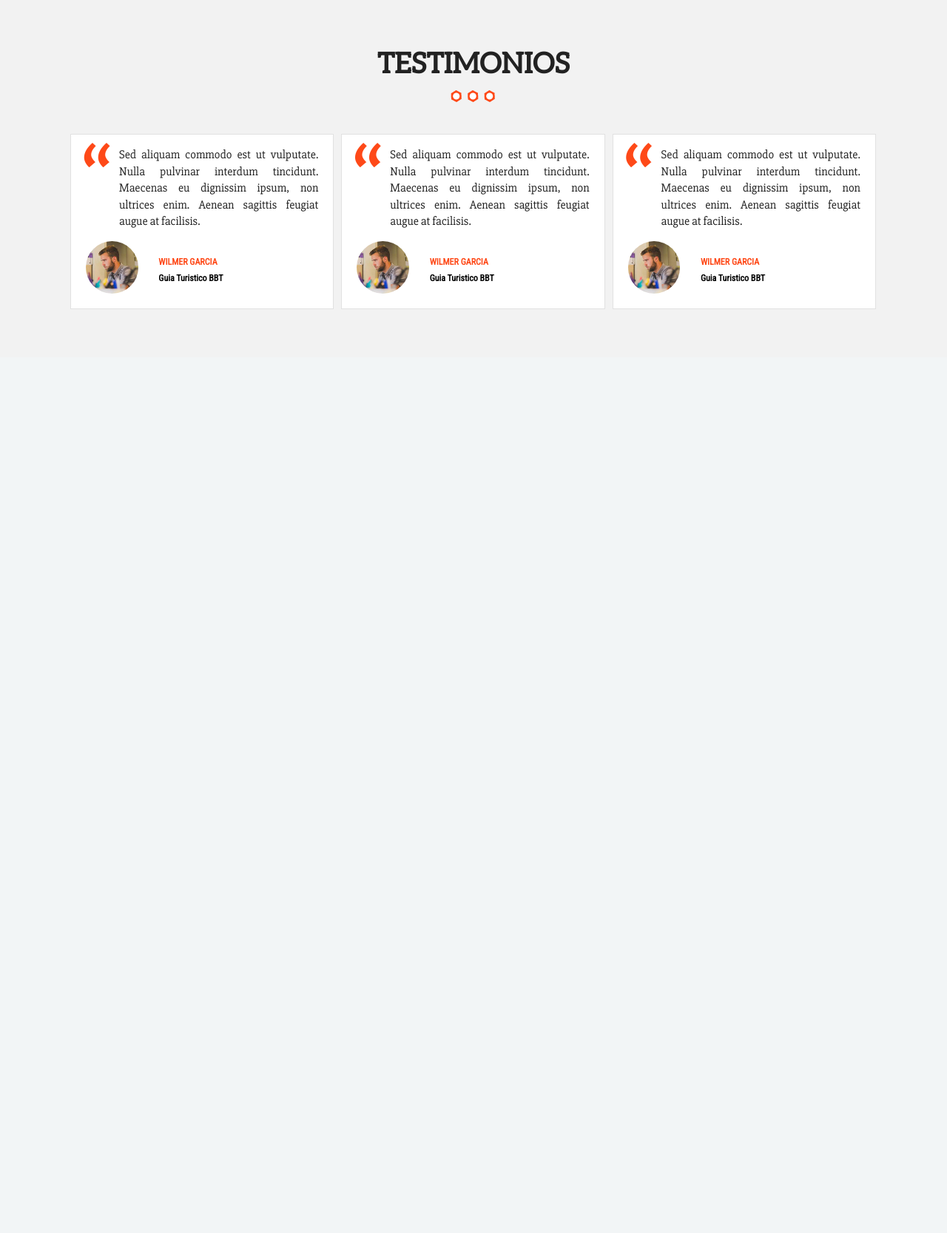
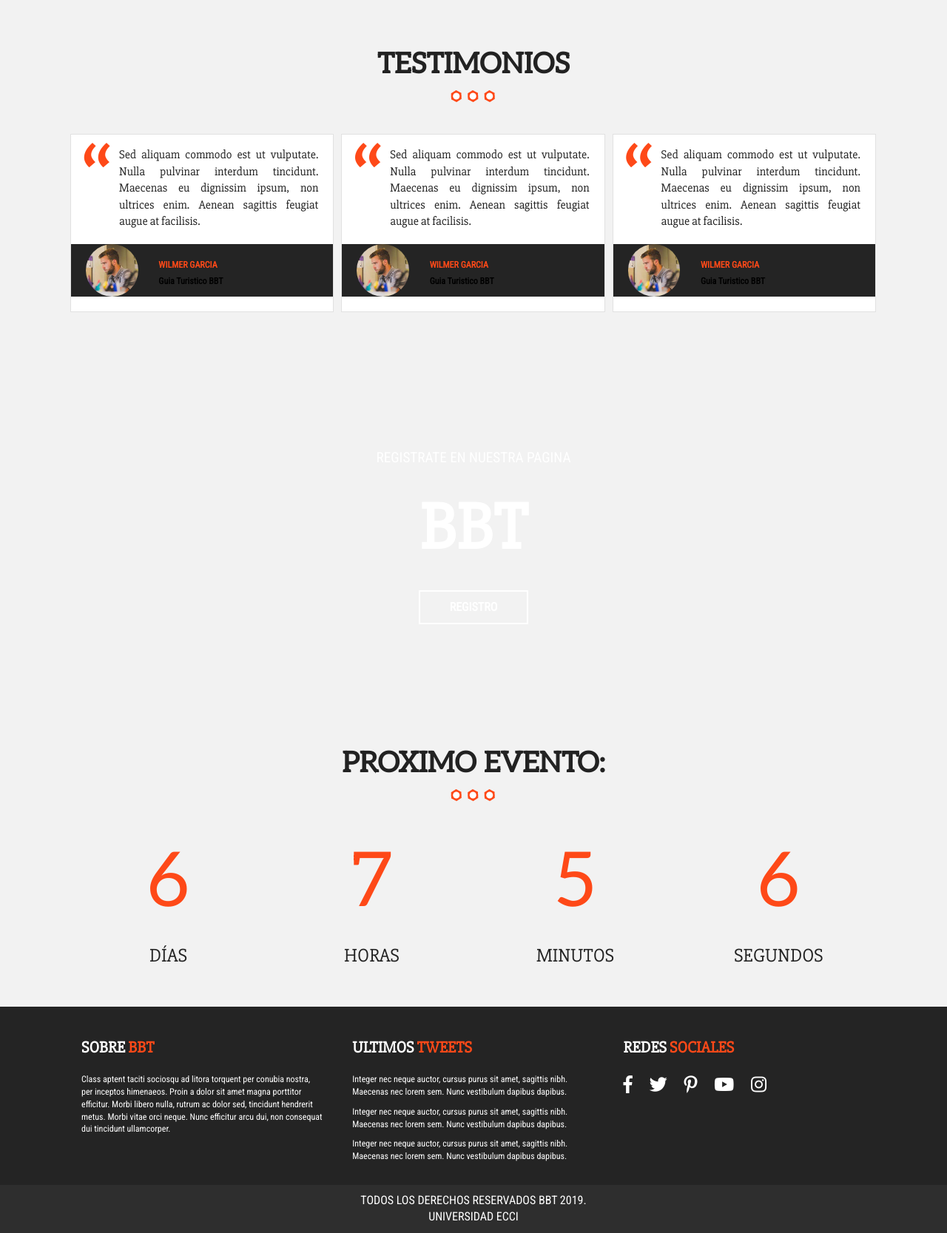
Before and after one commit to MonterrosaF/proyecto-BBT, a PHP site: page / in a window 1280 px wide. Shown: the part 4214-5881 px from the top of the page at 74% size. Before the commit the page ends 4632 px from the top, so only its background shows below. Run offline with PHP 8.4, Linux system fonts and the light colour scheme; some libraries are stand-ins or nearby versions.

Commit message:
HTML y CSS completo

```diff
--- a/css/main.css
+++ b/css/main.css
@@ -704,6 +704,107 @@
         margin-top: 5px;
     }
 
+    div.newsletter{
+        position: relative;
+        height: auto;
+    }
+
+    div.newsletter::before{
+        background-image: url(../img/viaje-en-bicicleta.jpg);
+        content: '';
+    }
+
+    div.newsletter .contenido{
+        padding: 100px 0;
+        color: white;
+        text-align: center;
+        position: relative;
+    }
+
+    div.newsletter .contenido p{
+        font-size: 1.2em;
+        text-transform: uppercase;
+    }
+
+    div.newsletter .contenido h3{
+        color: white;
+        text-transform: uppercase;
+        font-size: 7vw;
+        font-family: 'Slabo 27px', serif;
+    }
+
+    .button.transparente{
+        background-color: transparent;
+        border: 2px solid white;
+    }
+
+    .button.transparente:hover{
+        background-color: #fe4918;
+        border: 2px solid #fe4918;
+    }
+
+    div.cuenta-regresiva ul li{
+        text-transform: uppercase;
+        font-family: 'Slabo 27px', serif;
+        font-size: 1.6rem;
+        text-align: center;
+    }
+
+    @media only screen and (min-width:768px){
+        div.cuenta-regresiva ul li{
+            width: 25%;
+            float: left;
+        }
+    }
+
+    footer{
+        background-color: #242424;
+        padding-top: 40px;
+        margin-top: 20px;
+    }
+
+    footer .contenedor > div{
+        color: white;
+        padding: 0px 20px;
+        font-size: 12px;
+    }
+
+    @media only screen and (min-width:768px){
+        footer .contenedor > div{
+            width: 33.3%;
+            float: left
+        }
+    }
+
+    footer h3{
+        color: white;
+        text-transform: uppercase;
+        font-family: 'Slabo 27px', serif;
+        margin-bottom: 20px;
+    }
+
+    footer h3 span{
+        color: #fe4918;
+        text-transform: uppercase;
+    }
+
+    footer .ultimos-tweets li {
+        margin-bottom: 10px;
+    }
+
+    footer nav.redes-sociales{
+        text-align: left;
+    }
+
+    p.copyright{
+        background-color: #2e2e2e;
+        color: white;
+        padding: 10px 0;
+        margin: 20px 0 0 0;
+        text-align: center;
+        text-transform: uppercase;
+    }
+
 /* ==========================================================================
    Helper classes
    ========================================================================== */
--- a/index.html
+++ b/index.html
@@ -248,6 +248,59 @@
     </div>
   </section>
 
+  <div class="newsletter parallax">
+    <div class="contenido contenedor">
+      <p>Registrate en nuestra pagina</p>
+      <h3>BBT</h3>
+      <a href="#" class="button transparente">Registro</a>
+    </div>
+  </div>
+
+  <section class="seccion">
+    <h2>PROXIMO EVENTO:</h2>
+    <div class="cuenta-regresiva contenedor">
+      <ul class="clearfix">
+        <li><p class="numero">6</p> Días</li>
+        <li><p class="numero">7</p> Horas</li>
+        <li><p class="numero">5</p> Minutos</li>
+        <li><p class="numero">6 </p>Segundos</li>
+      </ul>
+    </div>
+  </section>
+
+  <footer class="site-footer">
+    <div class="contenedor clearfix">
+      <div class="footer-informacion">
+        <h3>SOBRE <span>BBT</span></h3>
+        <p>Class aptent taciti sociosqu ad litora torquent per conubia nostra, per inceptos himenaeos. Proin a dolor sit amet magna porttitor efficitur. Morbi libero nulla, rutrum ac dolor sed, tincidunt hendrerit metus. Morbi vitae orci neque. Nunc efficitur arcu dui, non consequat dui tincidunt ullamcorper. </p>
+      </div>
+      <div class="ultimos-tweets">
+        <h3>ULTIMOS <span>tweets</span></h3>
+        <ul>
+          <li>Integer nec neque auctor, cursus purus sit amet, sagittis nibh. Maecenas nec lorem sem. Nunc vestibulum dapibus dapibus.</li>
+          <li>Integer nec neque auctor, cursus purus sit amet, sagittis nibh. Maecenas nec lorem sem. Nunc vestibulum dapibus dapibus.</li>
+          <li>Integer nec neque auctor, cursus purus sit amet, sagittis nibh. Maecenas nec lorem sem. Nunc vestibulum dapibus dapibus.</li>
+        </ul>
+      </div>
+      <div class="menu">
+        <h3>redes <span>sociales</span></h3>
+        <nav class="redes-sociales">
+          <a href="#"><i class="fab fa-facebook-f"></i></a>
+          <a href="#"><i class="fab fa-twitter"></i></a>
+          <a href="#"><i class="fab fa-pinterest-p"></i></a>
+          <a href="#"><i class="fab fa-youtube"></i></a>
+          <a href="#"><i class="fab fa-instagram"></i></a>
+        </nav>
+      </div>
+    </div>
+
+    <p class="copyright">
+      todos los derechos reservados BBT 2019.<br/>
+      universidad ecci
+    </p>
+  </footer>
+
+
   <script src="js/vendor/modernizr-3.6.0.min.js"></script>
   <script src="https://code.jquery.com/jquery-3.3.1.min.js" integrity="sha256-FgpCb/KJQlLNfOu91ta32o/NMZxltwRo8QtmkMRdAu8=" crossorigin="anonymous"></script>
   <script>window.jQuery || document.write('<script src="js/vendor/jquery-3.3.1.min.js"><\/script>')</script>
```
Also changed, not shown: img/viaje-en-bicicleta.jpg (added).
